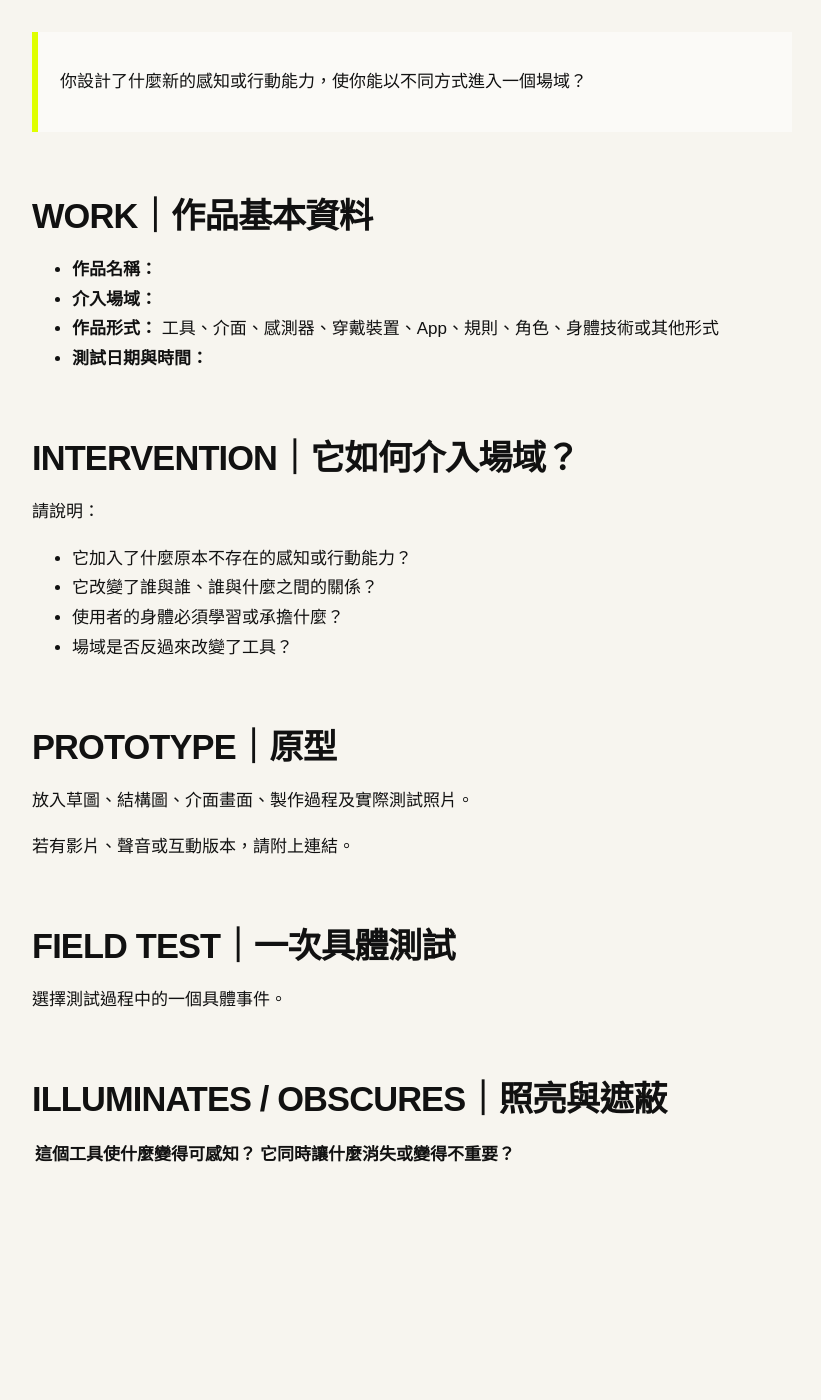
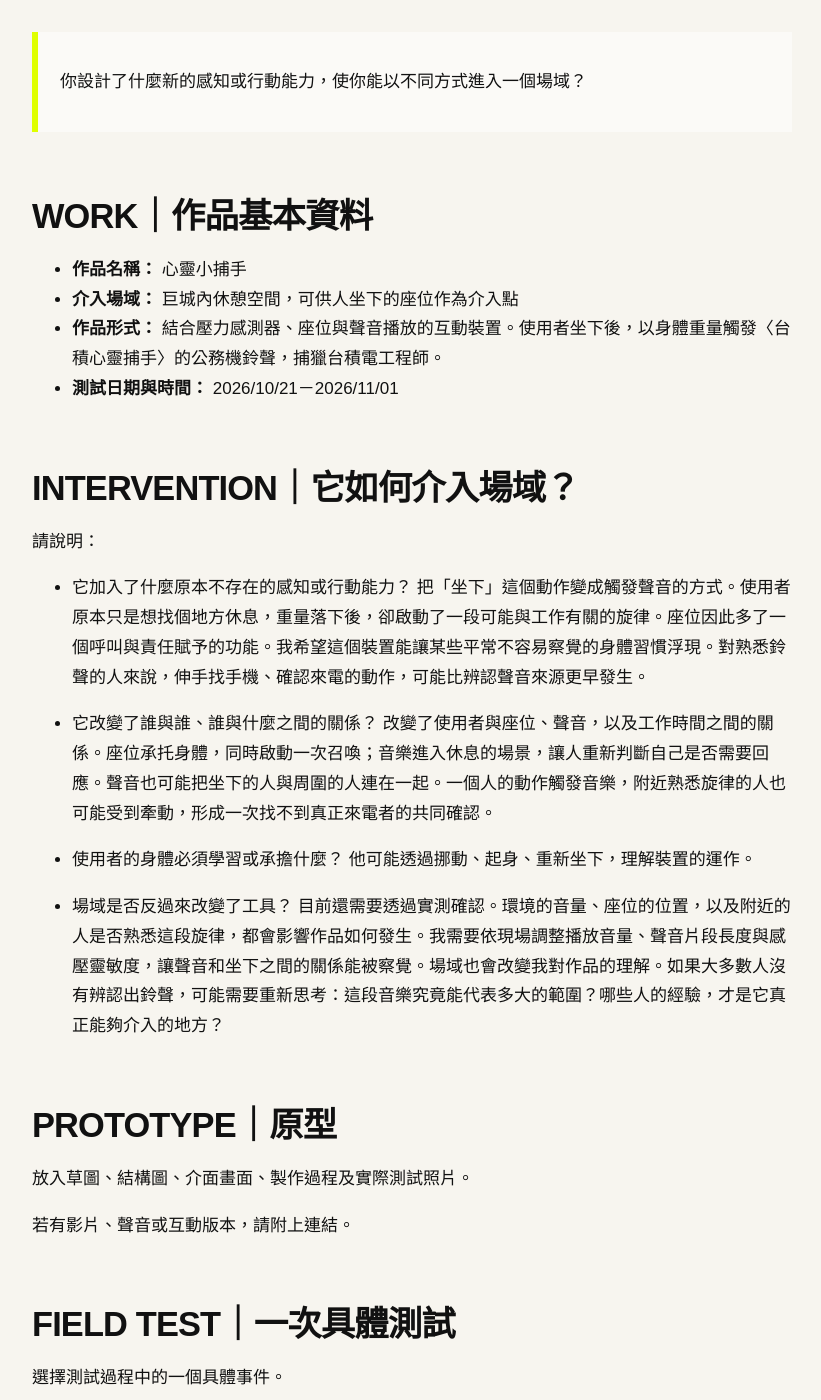
Before and after one commit to yenchichen1998/fieldworkarchive, a Jekyll site: the page built from weeks/week-09.md, in a window 1280 px wide and 1400 px high, scrolled down 342 px. Shown: the whole window, without its empty margins (48-869 px from the left). Built offline with Jekyll 4.4.1, drawn with Linux system fonts in a browser that asks for light colours; before the commit the page ends 1706 px from its top, so only the background shows below that.

Commit message:
Update week-09.md

```diff
--- a/weeks/week-09.md
+++ b/weeks/week-09.md
@@ -11,11 +11,10 @@ permalink: /weeks/week-09/
 
 ## WORK｜作品基本資料
 
-* **作品名稱：**
-* **介入場域：**
-* **作品形式：**
-  工具、介面、感測器、穿戴裝置、App、規則、角色、身體技術或其他形式
-* **測試日期與時間：**
+* **作品名稱：** 心靈小捕手
+* **介入場域：** 巨城內休憩空間，可供人坐下的座位作為介入點
+* **作品形式：** 結合壓力感測器、座位與聲音播放的互動裝置。使用者坐下後，以身體重量觸發〈台積心靈捕手〉的公務機鈴聲，捕獵台積電工程師。
+* **測試日期與時間：** 2026/10/21－2026/11/01
 
 
 ## INTERVENTION｜它如何介入場域？
@@ -23,9 +22,16 @@ permalink: /weeks/week-09/
 請說明：
 
 * 它加入了什麼原本不存在的感知或行動能力？
+把「坐下」這個動作變成觸發聲音的方式。使用者原本只是想找個地方休息，重量落下後，卻啟動了一段可能與工作有關的旋律。座位因此多了一個呼叫與責任賦予的功能。我希望這個裝置能讓某些平常不容易察覺的身體習慣浮現。對熟悉鈴聲的人來說，伸手找手機、確認來電的動作，可能比辨認聲音來源更早發生。
+
 * 它改變了誰與誰、誰與什麼之間的關係？
+改變了使用者與座位、聲音，以及工作時間之間的關係。座位承托身體，同時啟動一次召喚；音樂進入休息的場景，讓人重新判斷自己是否需要回應。聲音也可能把坐下的人與周圍的人連在一起。一個人的動作觸發音樂，附近熟悉旋律的人也可能受到牽動，形成一次找不到真正來電者的共同確認。
+
 * 使用者的身體必須學習或承擔什麼？
+他可能透過挪動、起身、重新坐下，理解裝置的運作。
+
 * 場域是否反過來改變了工具？
+目前還需要透過實測確認。環境的音量、座位的位置，以及附近的人是否熟悉這段旋律，都會影響作品如何發生。我需要依現場調整播放音量、聲音片段長度與感壓靈敏度，讓聲音和坐下之間的關係能被察覺。場域也會改變我對作品的理解。如果大多數人沒有辨認出鈴聲，可能需要重新思考：這段音樂究竟能代表多大的範圍？哪些人的經驗，才是它真正能夠介入的地方？
 
 ## PROTOTYPE｜原型
 
```
